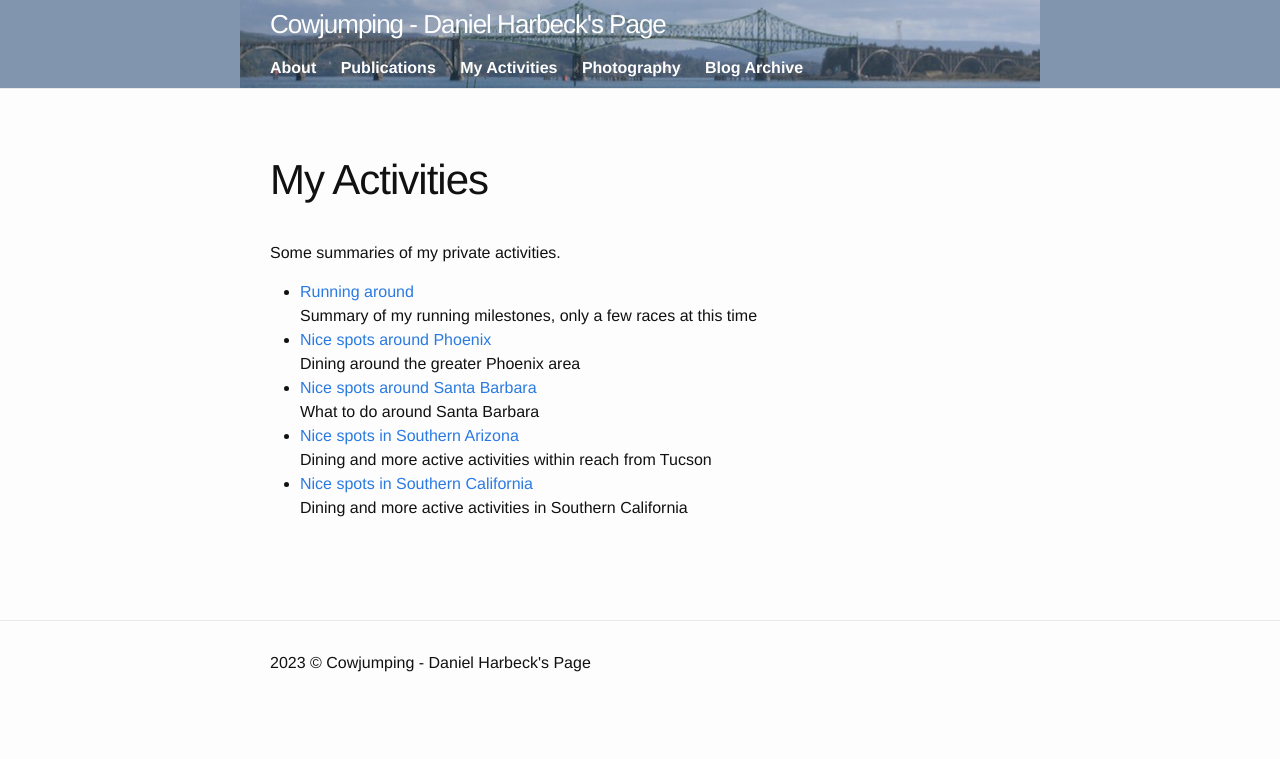
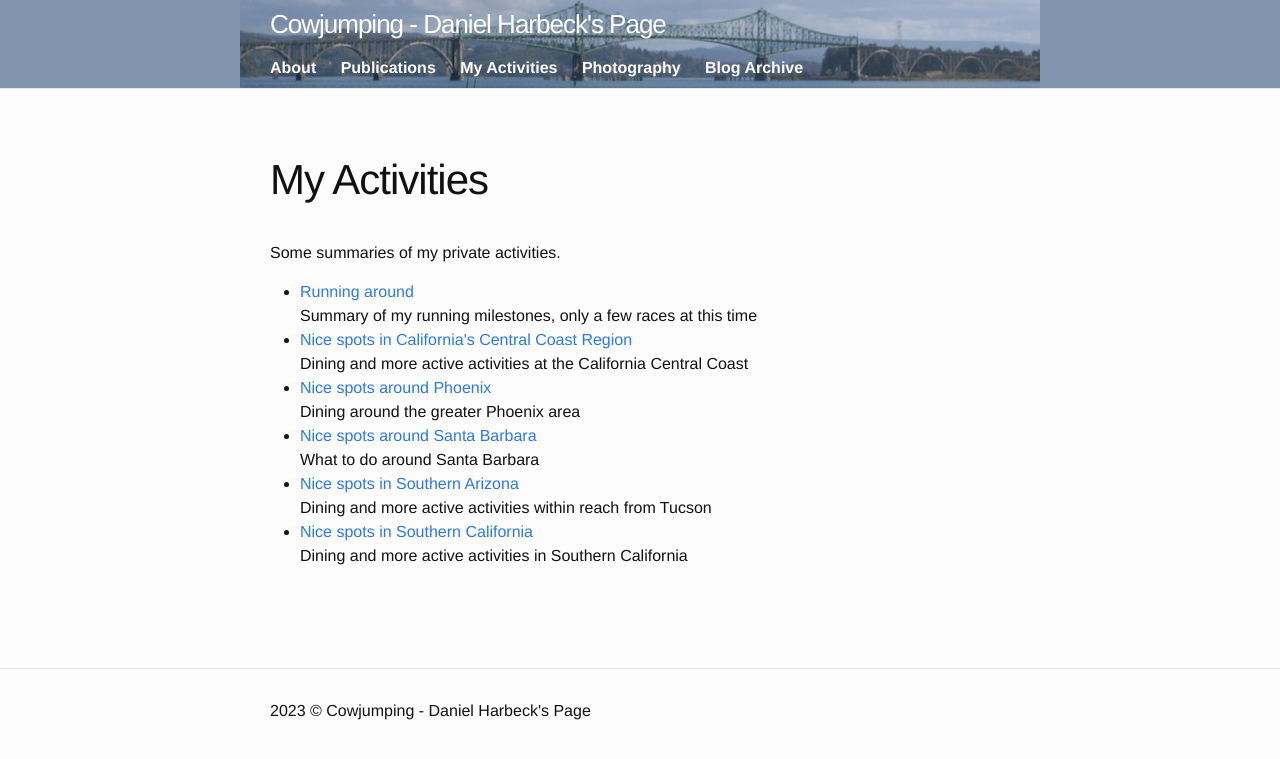
Before and after one commit to drhaz/drhaz.github.io, a Jekyll site: the page built from _pages/activities.md, in a window 1280 px wide. Shown: the top 759 px of the page. Built offline with Jekyll 4.4.1, drawn with Linux system fonts in a browser that asks for light colours.

Commit message:
update to whats in ... pages

```diff
--- /dev/null
+++ b/_myactivities/whatincacentralcost.md
@@ -0,0 +1,11 @@
+---
+layout: page
+title: Nice spots in California's Central Coast Region
+description:  Dining and more active activities at the California Central Coast
+---
+
+Under development
+
+
+Coffee Spots
+----
```
Also changed, not shown: _myactivities/whatinsoaz.md (+1 -0 lines).
